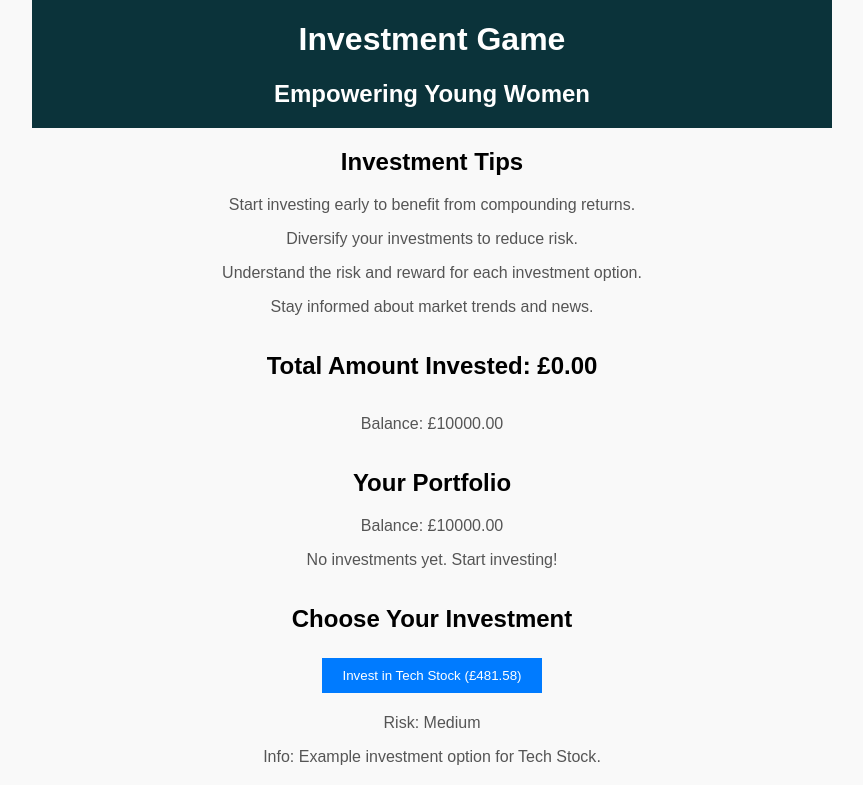
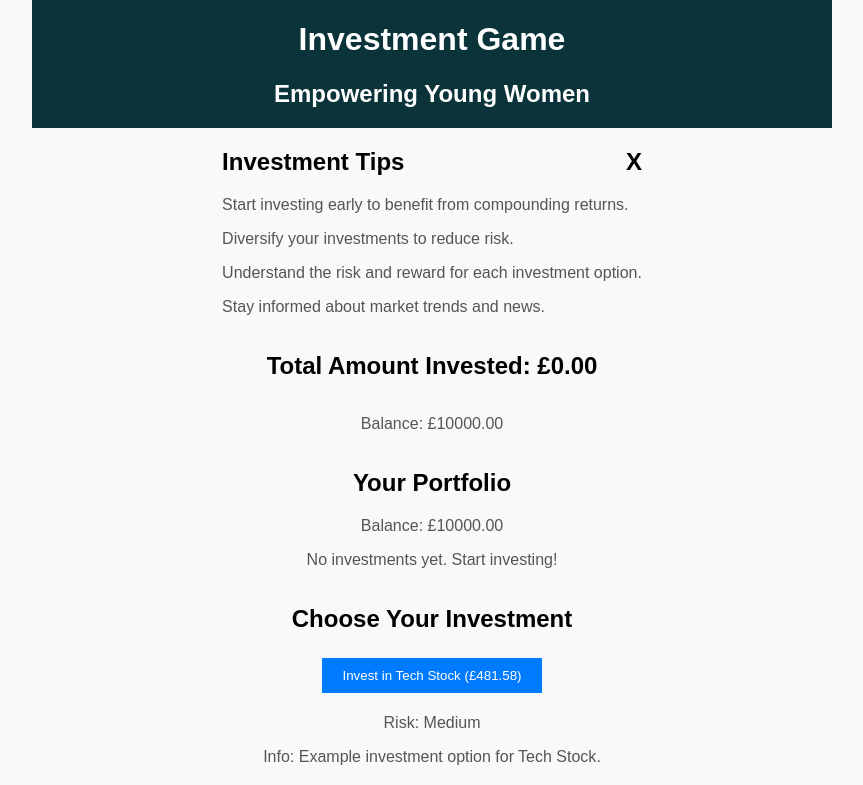
Before and after one commit to LBG-WID-hack/grogu, a React (Create React App) app: page / in a window 1280 px wide. Shown: the top 785 px of the page, without its empty margins (208-1071 px from the left). Built offline with nearby package versions, Linux system fonts and the light colour scheme.

Commit message:
hide tips

```diff
--- a/src/App.css
+++ b/src/App.css
@@ -47,3 +47,27 @@ p, li {
   color: white;
   width: 100%;
 }
+
+div.left {
+  text-align: left;
+}
+
+hr {
+  border-top: 1px solid black;
+}
+
+div.title {
+  display: inline-block;
+  float: left;
+  width: 100%;
+}
+
+div.title > h2 {
+  float: left;
+  display: block;
+}
+
+div.title > h2.right {
+  float: right;
+  display: block;
+}
--- a/src/App.js
+++ b/src/App.js
@@ -3,10 +3,13 @@ import Portfolio from './Portfolio';
 import InvestmentOptions from './InvestmentOptions';
 import MarketNews from './MarketNews';
 import './App.css'
+import closePanel from './closePanel';
 
 function App() {
   const [portfolio, setPortfolio] = useState([]);
   const [balance, setBalance] = useState(10000);  // Initial balance
+  const [showInvestmentTips, setShowInvestmentTips] = useState(true);
+
 
   return (
     <div className="App">
@@ -16,13 +19,20 @@ function App() {
       </div>
 
       {/* Display investment tips */}
+      {showInvestmentTips ?
       <div>
-        <h2>Investment Tips</h2>
-        <p>Start investing early to benefit from compounding returns.</p>
-        <p>Diversify your investments to reduce risk.</p>
-        <p>Understand the risk and reward for each investment option.</p>
-        <p>Stay informed about market trends and news.</p>
+        <div className="title">
+          <h2>Investment Tips</h2>
+          <h2 className="right" onClick={() => setShowInvestmentTips(false)}>X</h2>
+        </div>
+        <div className="left">
+          <p>Start investing early to benefit from compounding returns.</p>
+          <p>Diversify your investments to reduce risk.</p>
+          <p>Understand the risk and reward for each investment option.</p>
+          <p>Stay informed about market trends and news.</p>
+        </div>
       </div>
+      : null }
 
       {/* Display total invested amount */}
       <div>
```
Also changed, not shown: src/closePanel.js (added).
